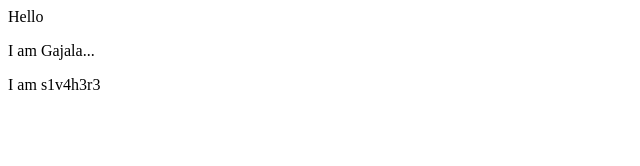
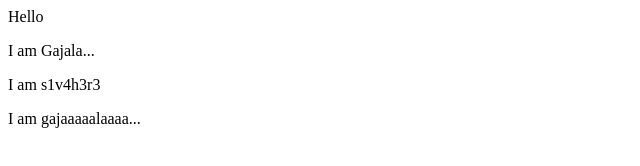
Before and after one commit to Siva-Here/demo-repo, a plain HTML site: page index.html in a window 1280 px wide. Shown: the whole page, without its empty margins (0-640 px from the left). Drawn offline with Linux system fonts and the light colour scheme.

Commit message:
gajaaaaaalaaaa...

```diff
--- a/index.html
+++ b/index.html
@@ -1,3 +1,4 @@
 <div>Hello</div>
 <p>I am Gajala...</p>
 <p>I am s1v4h3r3</p>
+<p>I am gajaaaaalaaaa...</p>
```
